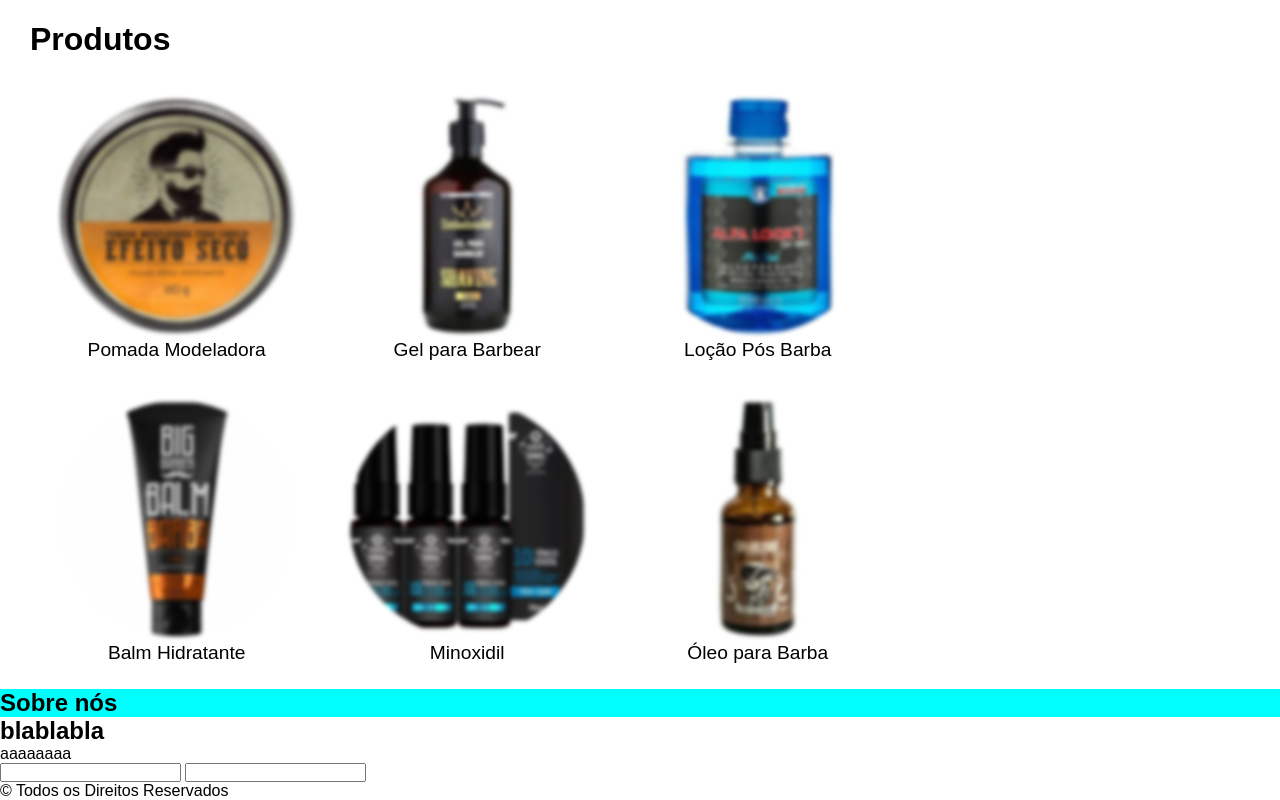
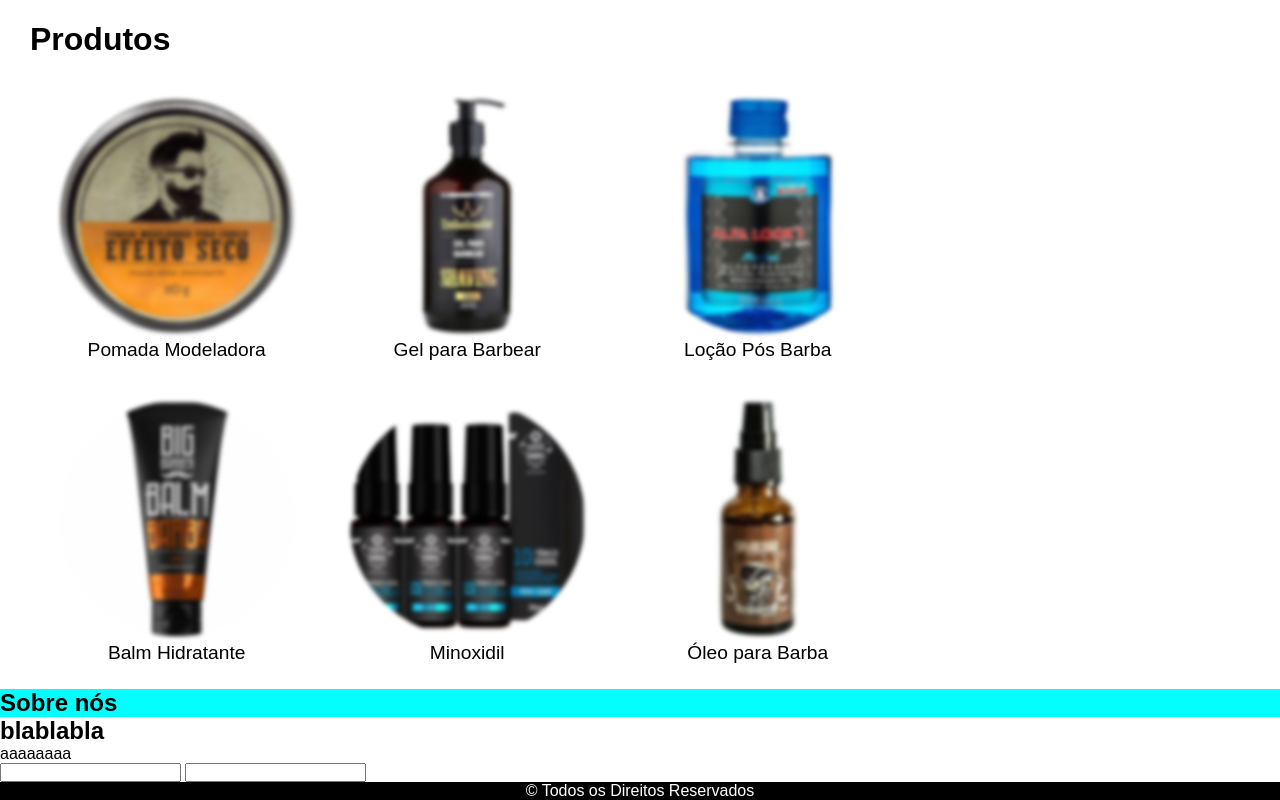
Before and after one commit to Rafael-GSousa/Ada-Tech_Aula04-Projeto01, a plain HTML site: page index.html in a window 1280 px wide. Shown: the part 1954-2754 px from the top of the page. Drawn offline with Linux system fonts and the light colour scheme.

Commit message:
Update style.css

```diff
--- a/assets/css/style.css
+++ b/assets/css/style.css
@@ -149,18 +149,9 @@ figcaption:hover {
 
 
 
-
-/* .produtos figure {
-    background-color: aqua;
-    width: 100%;
-    height: 100%;
-    display: inline-block;
-    border: 1px solid black;
-} */
-
-/* footer {
+footer {
     width: 100vw;
     background-color: black;
     color: white;
     text-align: center;
-} */
+}
```
